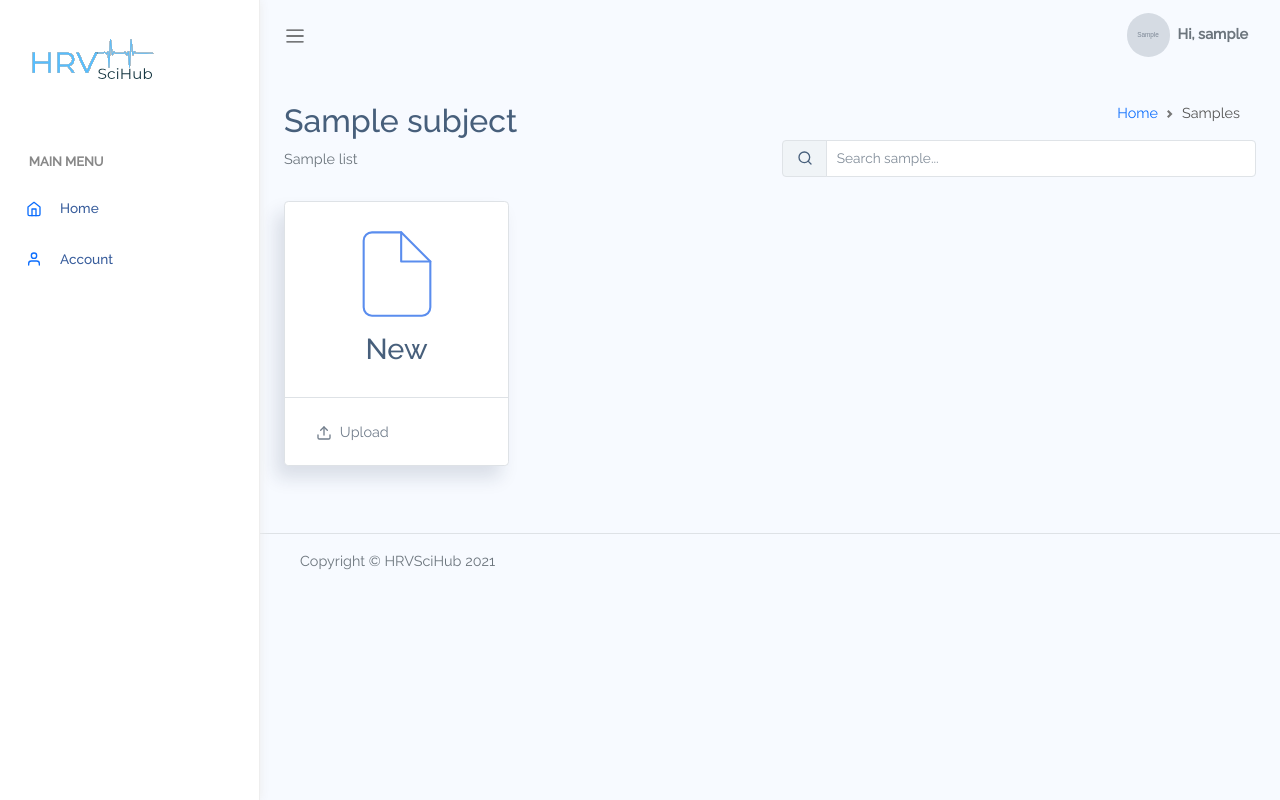
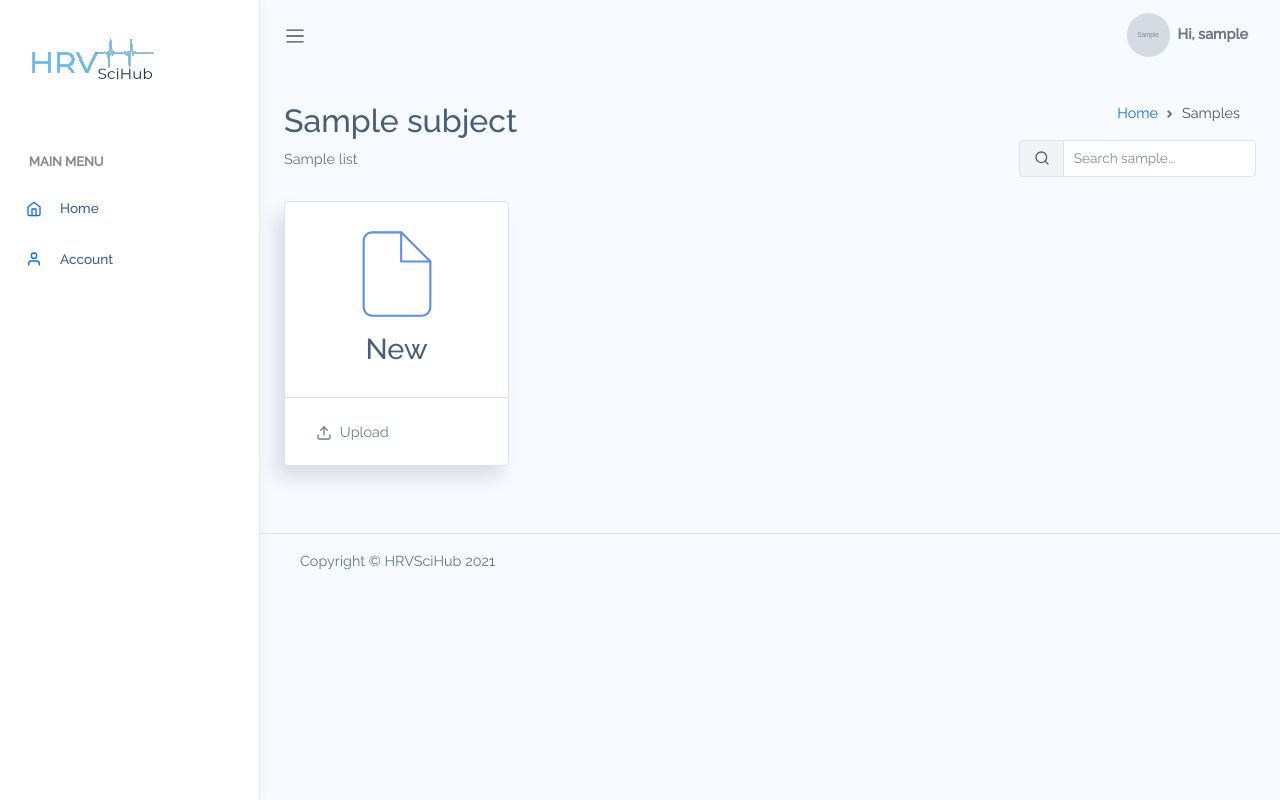
Before and after one commit to IsmaelNjama/hrvanalysis-project, a Django app: page /subjects/1/samples/ in a window 1280 px wide. Run offline with Django 3.2, Linux system fonts and the light colour scheme; a user stored in the database is signed in; tables that the repository leaves empty hold one stand-in row (values such as "Sample post"); grey boxes marked "Sample" are stand-in pictures; data that the repository does not hold is empty; parts of the project's set-up code (start-up, migrations or seed data) failed here and were passed over; some libraries are stand-ins or nearby versions.

Commit message:
ajust styles

```diff
--- a/analysis/templates/analysis/preview.html
+++ b/analysis/templates/analysis/preview.html
@@ -6,6 +6,7 @@
     <div class="row mb-2 mb-xl-3">
         <div class="col-auto d-none d-sm-block">
             <h3>Preview data</h3>
+            <p>Make sure there is only one header row for each file</p>
         </div>
     </div>
     {% if messages %}
--- a/analysis/templates/analysis/subject-sample-list.html
+++ b/analysis/templates/analysis/subject-sample-list.html
@@ -17,11 +17,17 @@
                         <li class="breadcrumb-item active" aria-current="page">Samples</li>
                     </ol>
                 </nav>
-                <div class="input-group mb-4">
-                    <span class="input-group-text" id="basic-addon1"><i data-feather="search"></i></span>
-                    <input id="filterSample" type="text" class="form-control" placeholder="Search sample..." aria-label="Search sample"
-                        aria-describedby="button-addon2">
+                <div class="d-flex justify-content-md-end justify-content-center">
+                    <div class="col-md-6 col-sm-8 col-12">
+                        <div class="input-group mb-4">
+                            <span class="input-group-text" id="basic-addon1"><i data-feather="search"></i></span>
+                            <input id="filterSample" type="text" class="form-control" placeholder="Search sample..." aria-label="Search sample"
+                                aria-describedby="button-addon2">
+                        </div>
+                    </div>
                 </div>
+
+
             </div>
         </div>
 
```
